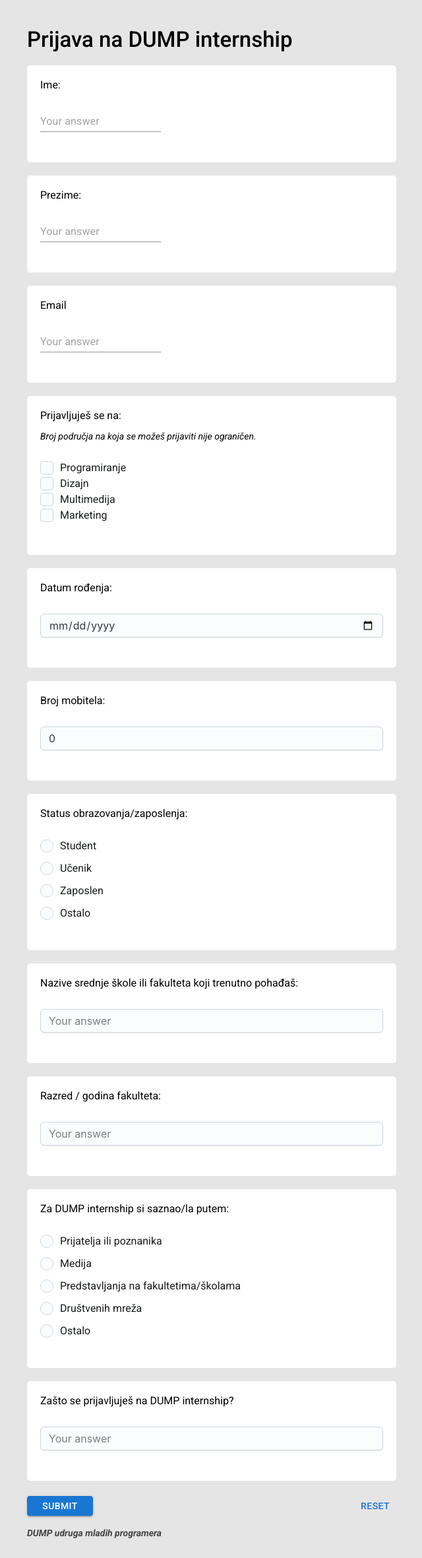
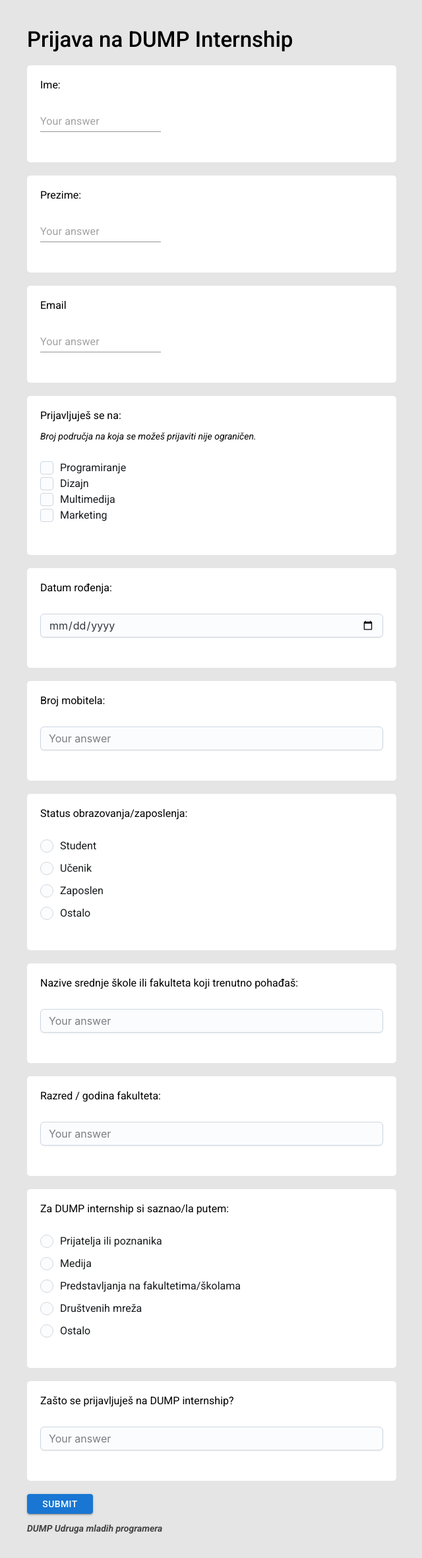
Before and after one commit to dump-hr/internship-app, a React (Vite) app in the folder apps/web/: page /application-form in a window 1280 px wide. Shown: the whole page at 66% size, without its empty margins (319-959 px from the left). Built offline with nearby package versions, Linux system fonts and the light colour scheme.

Commit message:
application form fixes

```diff
--- a/apps/web/src/components/SoratableDisciplinesContainer.tsx
+++ b/apps/web/src/components/SoratableDisciplinesContainer.tsx
@@ -5,6 +5,7 @@
   verticalListSortingStrategy,
 } from '@dnd-kit/sortable';
 import { Discipline } from '@internship-app/types';
+import clsx from 'clsx';
 
 import classes from '../pages/ApplicationFormPage/index.module.css';
 import { SortableDiscipline } from './SortableDiscipline';
@@ -33,17 +34,27 @@
 
   return (
     <div className={classes.formQuestionWrapper}>
-      <p className={classes.formQuestionSubtitleText}>
+      <label>Područja</label>
+      <p
+        className={clsx(
+          classes.formQuestionSubtitleText,
+          classes.marginBottom30px,
+        )}
+      >
         Ovdje možeš posložiti prioritete
       </p>
-      <div className={classes.cursorGrab}>
+      <div className={clsx(classes.cursorGrab, classes.marginBottom30px)}>
         <DndContext collisionDetection={closestCenter} onDragEnd={onDragEnd}>
           <SortableContext
             items={internDisciplines}
             strategy={verticalListSortingStrategy}
           >
-            {internDisciplines.map((discipline) => (
-              <SortableDiscipline key={discipline} discipline={discipline} />
+            {internDisciplines.map((discipline, index) => (
+              <SortableDiscipline
+                key={discipline}
+                discipline={discipline}
+                index={index}
+              />
             ))}
           </SortableContext>
         </DndContext>
--- a/apps/web/src/components/SortableDiscipline.tsx
+++ b/apps/web/src/components/SortableDiscipline.tsx
@@ -6,19 +6,21 @@
 
 type Props = {
   discipline: Discipline;
+  index: number;
 };
 
-export const SortableDiscipline: React.FC<Props> = ({ discipline }) => {
+export const SortableDiscipline: React.FC<Props> = ({ discipline, index }) => {
   const { attributes, listeners, setNodeRef, transform, transition } =
     useSortable({ id: discipline });
 
   const style = {
     transform: CSS.Transform.toString(transform),
     transition,
+    margin: '12px 0',
   };
   return (
     <div ref={setNodeRef} {...attributes} {...listeners} style={style}>
-      {disciplineLabel[discipline]}
+      {index + 1}. {disciplineLabel[discipline]}
     </div>
   );
 };
--- a/apps/web/src/pages/ApplicationFormPage/ApplicationFormPage.tsx
+++ b/apps/web/src/pages/ApplicationFormPage/ApplicationFormPage.tsx
@@ -38,14 +38,13 @@
 
   const createIntern = usePostIntern();
 
-  const { register, handleSubmit, formState, reset, watch } =
-    useForm<FormValues>({
+  const { register, handleSubmit, formState, watch } = useForm<FormValues>({
     defaultValues: {
       firstName: '',
       lastName: '',
       email: '',
       disciplines: [],
-        phoneNumber: '0',
+      phoneNumber: '',
       yearOfStudy: '',
       dateOfBirth: '',
       educationOrEmploymentStatus: EducationOrEmploymentStatus.Other,
@@ -98,15 +97,10 @@
     }
   };
 
-  const handleReset = () => {
-    reset();
-    setInternDisciplines([]);
-  };
-
   return (
     <div className={classes.applicationFormPageWrapper}>
       <h1 className={classes.applicationFormTitle}>
-        Prijava na DUMP internship
+        Prijava na DUMP Internship
       </h1>
       <form
         className={classes.formClass}
@@ -234,14 +228,10 @@
           >
             Submit
           </Button>
-
-          <Button type="button" variant="text" onClick={handleReset}>
-            Reset
-          </Button>
         </div>
       </form>
       <h3 className={classes.applicationFooterText}>
-        DUMP udruga mladih programera
+        DUMP Udruga mladih programera
       </h3>
     </div>
   );
```
Lines whose indentation alone changed are shown as unchanged.
